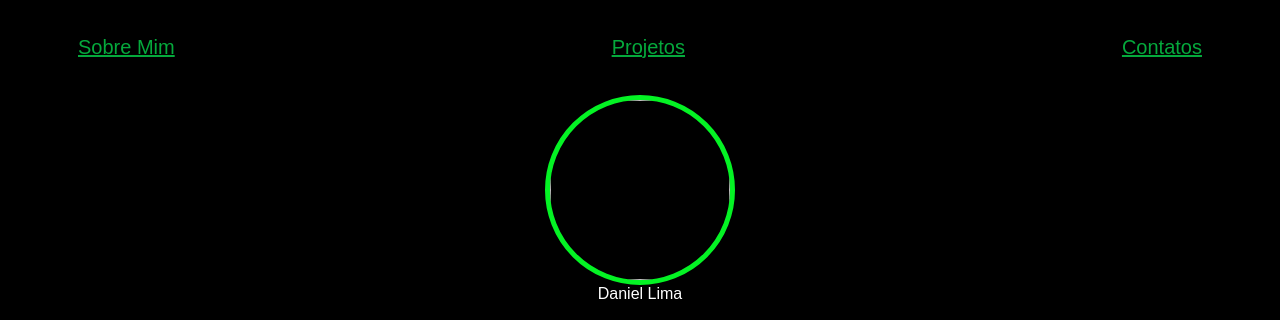
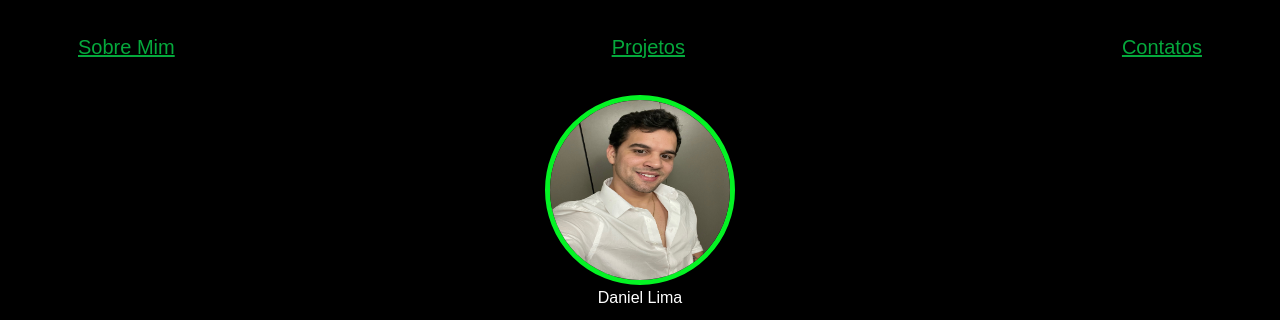
Before and after one commit to SalesDaniel2024/portfolio-Daniel, a plain HTML site: page contato.html in a window 1280 px wide. Shown: the top 320 px of the page. Drawn offline with Linux system fonts and the light colour scheme.

Commit message:
Update contato.html

```diff
--- a/contato.html
+++ b/contato.html
@@ -25,7 +25,7 @@
 
     <header class="center">
         <div>
-         <img src="./img2/Daniel.jpg" alt="">
+         <img src="./img/Daniel.jpg" alt="">
     </div>
     <hi>Daniel Lima</hi>
     <h2>Engenheiro de Software</h2>
```
